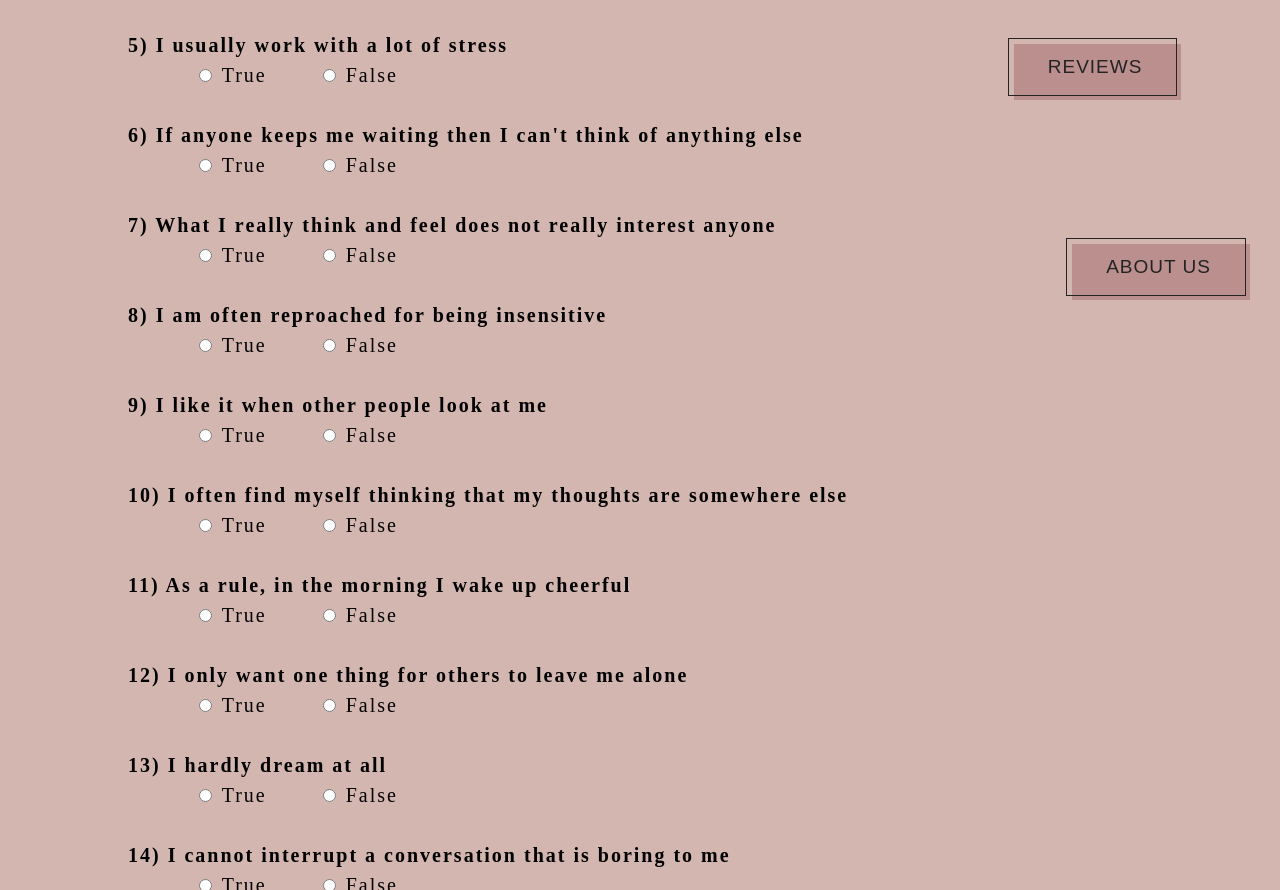
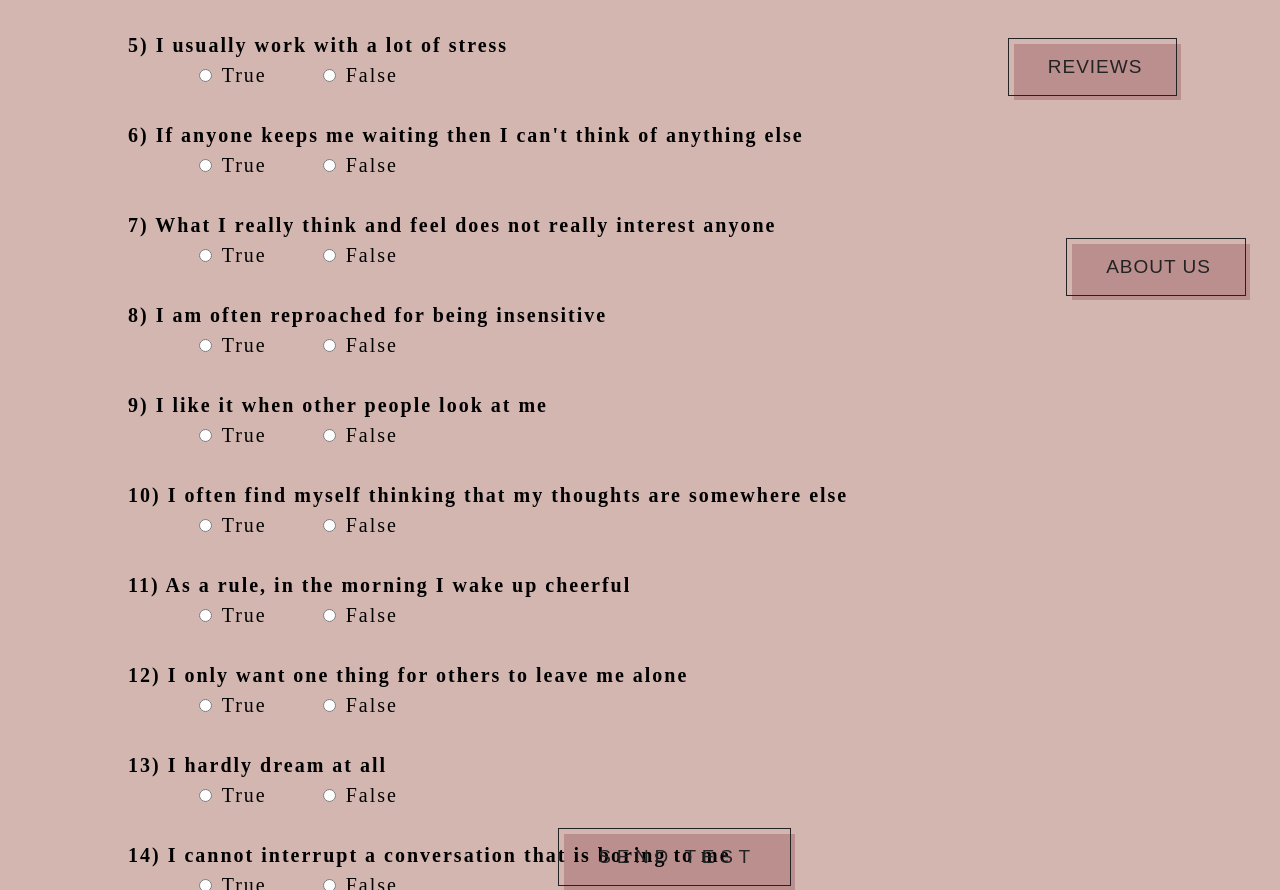
Before and after one commit to wildchair/wildchair.github.io, a plain HTML site: page 2.html in a window 1280 px wide. Shown: the part 556-1446 px from the top of the page. Before the commit the page ends 856 px from the top, so only its background shows below. Drawn offline with Linux system fonts and the light colour scheme; a script that the page names is missing.

Commit message:
Add files via upload

```diff
--- a/2.html
+++ b/2.html
@@ -1,4 +1,4 @@
-<head>
+<head xmlns="http://www.w3.org/1999/html">
     <meta charset="UTF-8" />
     <title>Psychological help</title>
     <style>
@@ -154,10 +154,12 @@
 
         </p>
 
-        <p>
+<!--        <p>
             <input type="reset" class="button" value="send test">
-        </p>
+        </p>-->
+
     </form>
+
 
 
 </head>
@@ -168,4 +170,10 @@
         <button class="button-3" onclick="window.location.href = 'FeedBack.html';">Reviews</button>
         <button class="button-4" onclick="window.location.href = 'AboutUs.html';">About us</button>
     </div>
+
+    <div class="answer">
+        <button class="button" onclick="window.location.href = 'video.html';">send test</button>
+    </div>
+
+
 </center>
--- a/test.css
+++ b/test.css
@@ -13,7 +13,8 @@
     position: relative;
     font-size: 19px;
     letter-spacing: .3em;
-    top: 60px;
+    margin-top: 95%;
+    margin-left: -102%;
     left: 53.7%;
     font-family: 'Montserrat', sans-serif;
     padding: 17px 34px 17px 39px;
```
